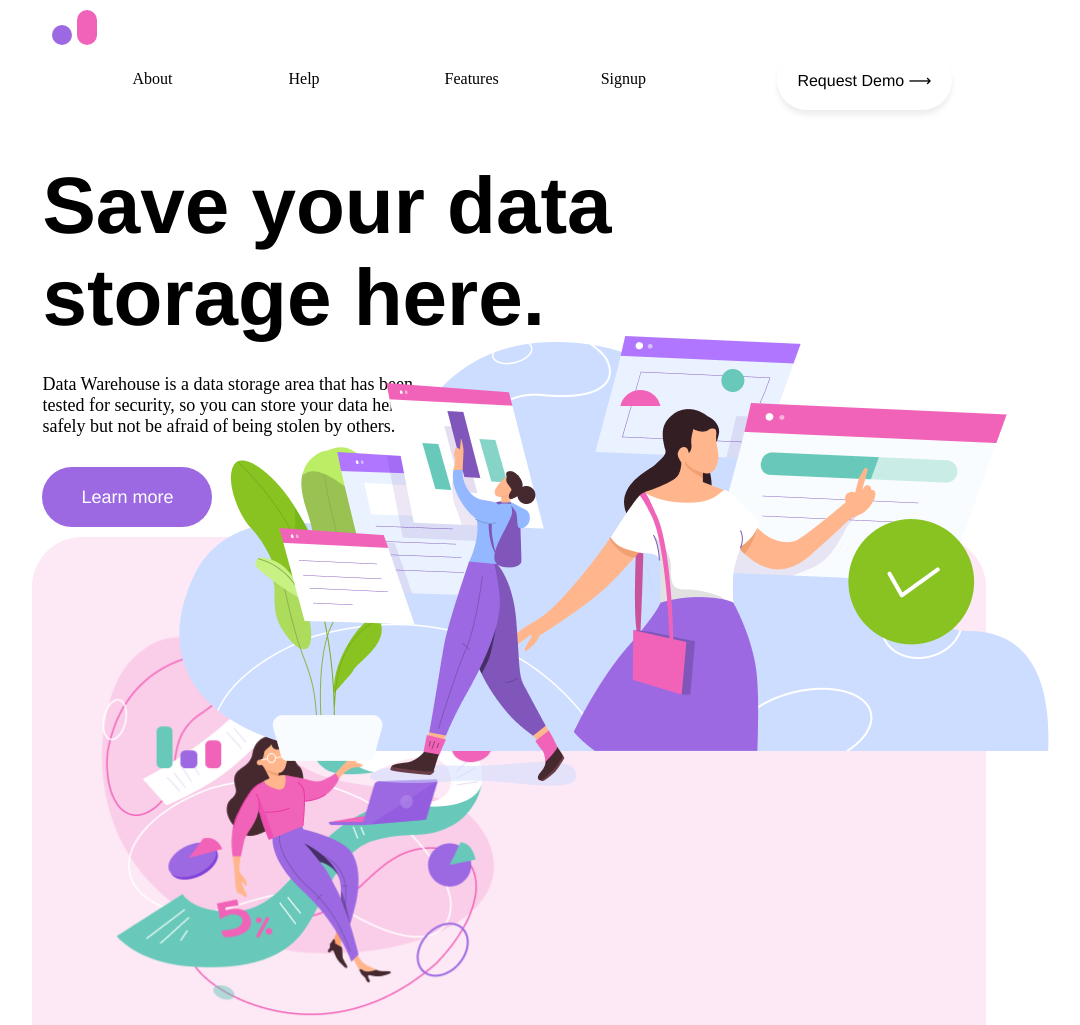
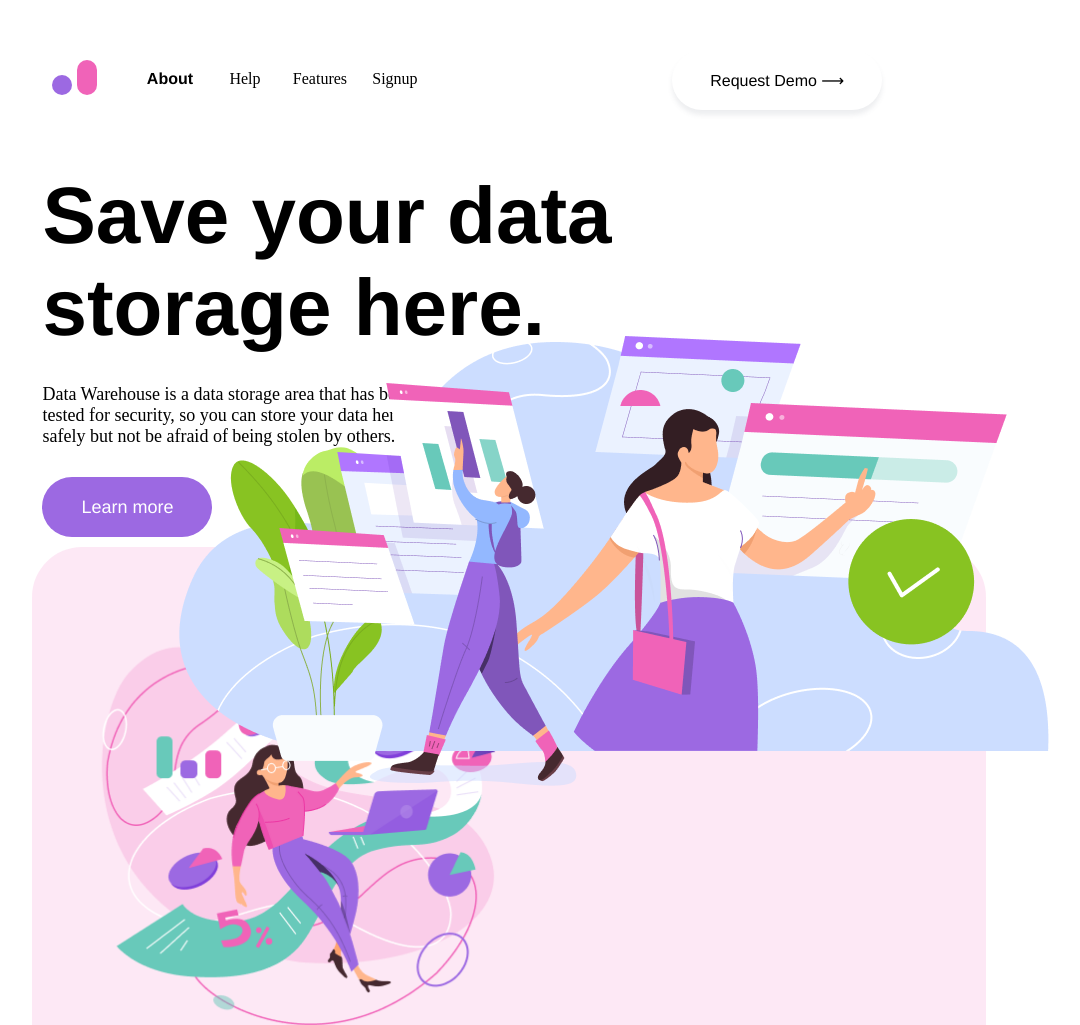
Before and after one commit to JustJeo/click-up-mini-project, a plain HTML site: page index.html in a window 1280 px wide. Shown: the top 1025 px of the page, without its empty margins (131-1211 px from the left). Drawn offline with Linux system fonts and the light colour scheme.

Commit message:
nav bar is finished

```diff
--- a/index.html
+++ b/index.html
@@ -9,17 +9,17 @@
 </head>
 <body>
   <header>
-    <!-- logo -->
-    <div class = "logo">
-      <div class = "purpLogo">
-      </div>
-      <div class = "pinkLogo">
-      </div>
-    </div>
     <!-- nav -->
     <nav>
+      <!-- logo -->
+      <div class = "logo">
+        <div class = "purpLogo">
+        </div>
+        <div class = "pinkLogo">
+        </div>
+      </div>
       <ul>
-        <li>About</li>
+        <li><b>About</b></li>
         <li>Help</li>
         <li>Features</li>
         <li>Signup</li>
--- a/style.css
+++ b/style.css
@@ -33,14 +33,19 @@ p {
 }
 
 nav {
-  display: flex;
   float: left;
   padding: 50px 0;
 }
 
 nav ul {
   display: flex;
+  float: left;
+  width: 300px;
   padding: 20px;
+}
+
+nav ul li {
+  text-align: center;
 }
 
 footer {
```
